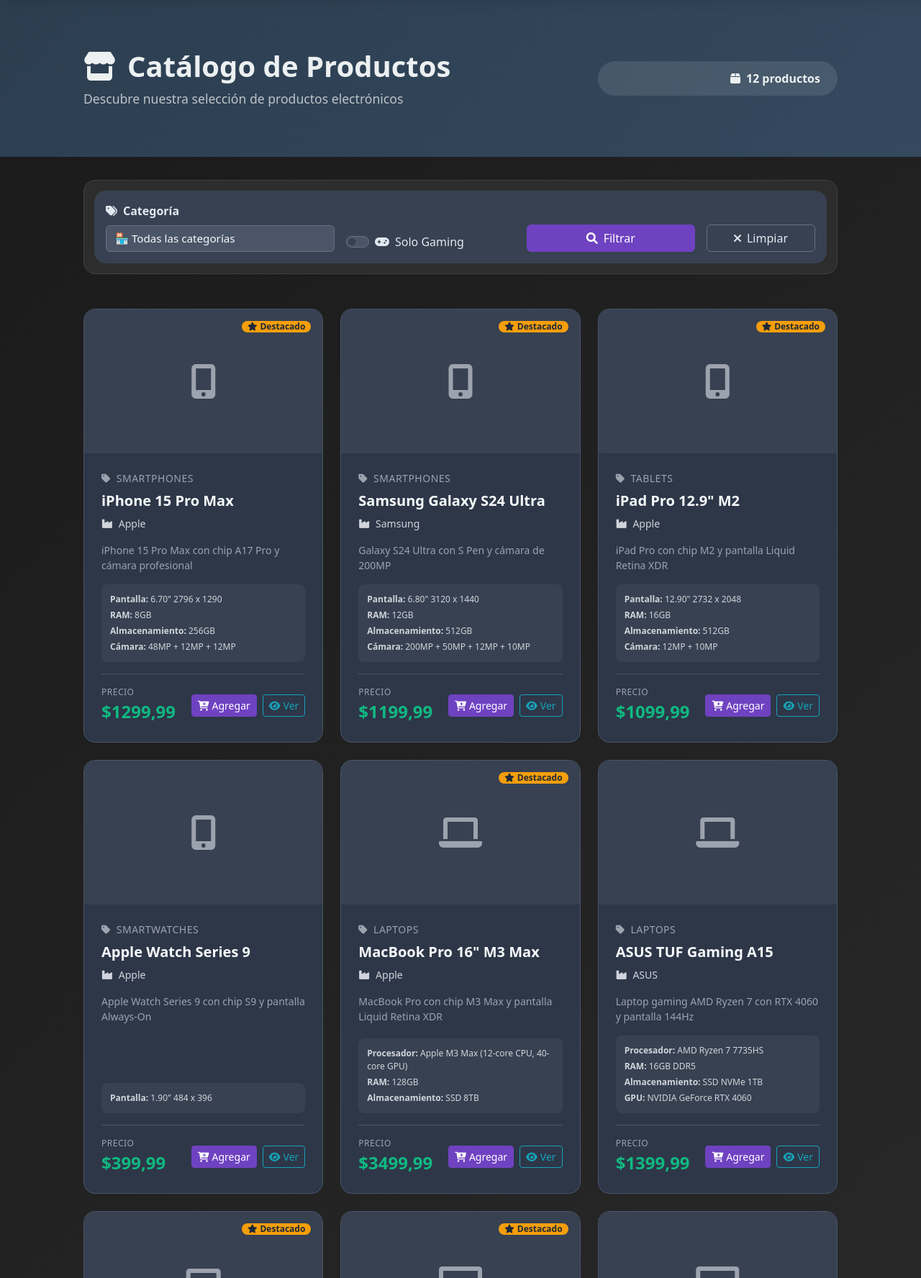
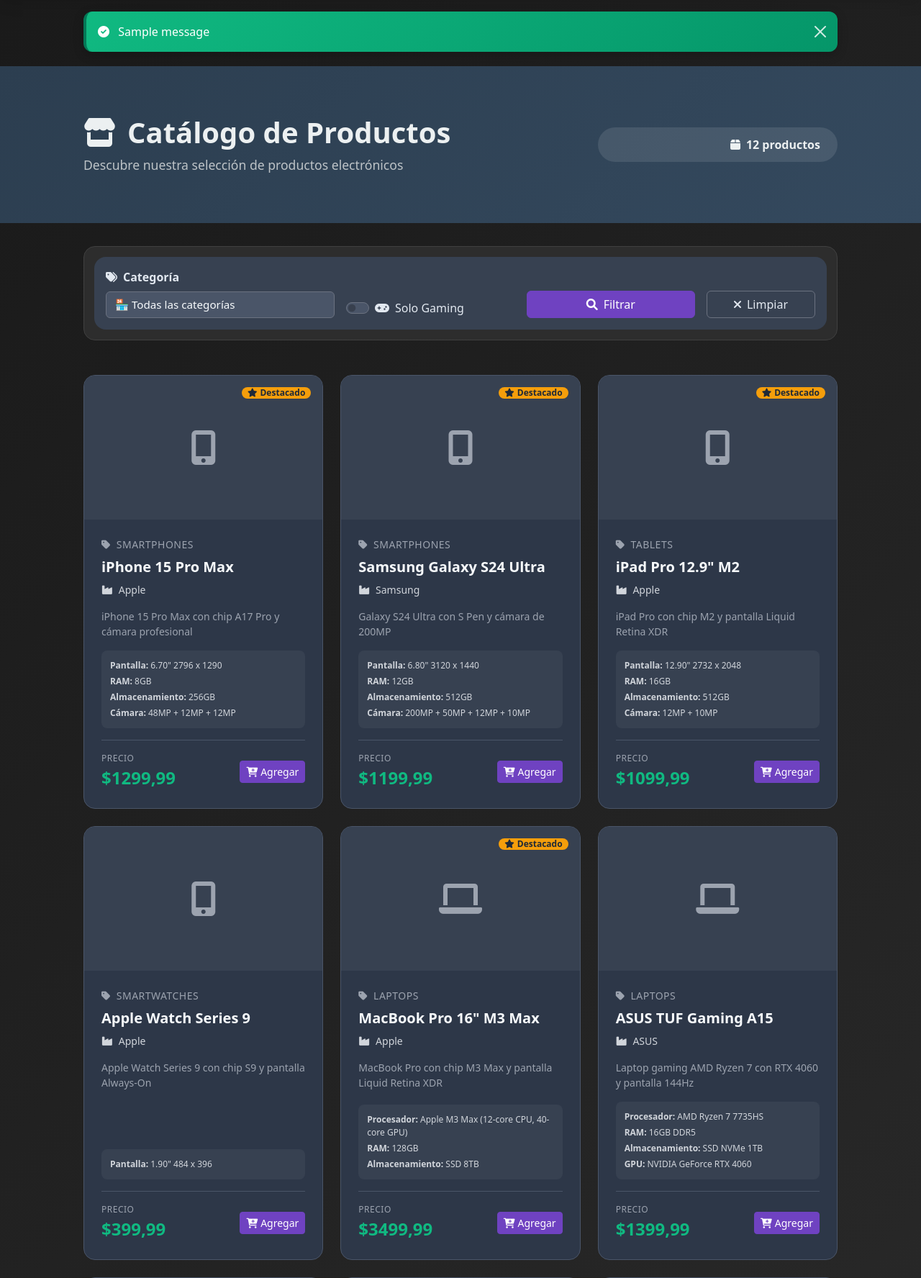
Before and after one commit to NSaldarriagaV/Ctrl-Store, a Django app: page / in a window 1280 px wide. Shown: the part 85-1861 px from the top of the page at 72% size. Run offline with Django 5.2, Linux system fonts and the light colour scheme; data comes from the database, SQL or seed files in the repository; tables that the repository leaves empty hold one stand-in row (values such as "Sample post"); one stand-in notice (Sample message) is shown; parts of the project's set-up code (start-up, migrations or seed data) failed here and were passed over.

Commit message:
feat: Notificaciones de carrito y mejoras de UX
- Implementar notificaciones al agregar productos al carrito
- Hacer funcional el botón 'Agregar' en tarjetas del catálogo
- Eliminar botón 'Ver' redundante
- Aplicar tema oscuro a notificaciones

```diff
--- a/templates/catalog/product-list.html
+++ b/templates/catalog/product-list.html
@@ -3,6 +3,19 @@
 
 {% block content %}
 <div class="catalog-container">
+    <!-- Mensajes de notificación -->
+    {% if messages %}
+        <div class="container mt-3">
+            {% for message in messages %}
+                <div class="alert alert-{{ message.tags }} alert-dismissible fade show" role="alert">
+                    <i class="fas fa-{% if message.tags == 'success' %}check-circle{% elif message.tags == 'error' %}exclamation-triangle{% elif message.tags == 'warning' %}exclamation-circle{% else %}info-circle{% endif %} me-2"></i>
+                    {{ message }}
+                    <button type="button" class="btn-close" data-bs-dismiss="alert" aria-label="Close"></button>
+                </div>
+            {% endfor %}
+        </div>
+    {% endif %}
+
     <!-- Header del Catálogo -->
     <div class="catalog-header">
         <div class="container">
@@ -145,17 +158,19 @@
                                     </div>
                                     <div class="product-actions">
                                         {% if product.is_in_stock %}
-                                            <button class="btn btn-primary btn-sm" onclick="event.stopPropagation();">
-                                                <i class="fas fa-cart-plus me-1"></i>Agregar
-                                            </button>
+                                            <form action="{% url 'cart:add' product.id %}" method="post" style="display:inline;" onclick="event.stopPropagation();">
+                                                {% csrf_token %}
+                                                <input type="hidden" name="next" value="{{ request.get_full_path }}">
+                                                <input type="hidden" name="quantity" value="1">
+                                                <button type="submit" class="btn btn-primary btn-sm">
+                                                    <i class="fas fa-cart-plus me-1"></i>Agregar
+                                                </button>
+                                            </form>
                                         {% else %}
                                             <button class="btn btn-secondary btn-sm" disabled>
                                                 <i class="fas fa-times me-1"></i>Sin stock
                                             </button>
                                         {% endif %}
-                                        <button class="btn btn-outline-info btn-sm" onclick="event.stopPropagation();">
-                                            <i class="fas fa-eye me-1"></i>Ver
-                                        </button>
                                     </div>
                                 </div>
                             </div>
@@ -217,6 +232,47 @@
     background: linear-gradient(135deg, #1a1a1a 0%, #2d2d2d 100%);
     min-height: 100vh;
     color: #ecf0f1;
+}
+
+/* Estilos para notificaciones */
+.alert {
+    border: none !important;
+    border-radius: 0.75rem !important;
+    box-shadow: 0 4px 15px rgba(0,0,0,0.2) !important;
+    margin-bottom: 1rem !important;
+}
+
+.alert-success {
+    background: linear-gradient(135deg, #10b981 0%, #059669 100%) !important;
+    color: white !important;
+    border-left: 4px solid #047857 !important;
+}
+
+.alert-error, .alert-danger {
+    background: linear-gradient(135deg, #ef4444 0%, #dc2626 100%) !important;
+    color: white !important;
+    border-left: 4px solid #b91c1c !important;
+}
+
+.alert-warning {
+    background: linear-gradient(135deg, #f59e0b 0%, #d97706 100%) !important;
+    color: white !important;
+    border-left: 4px solid #b45309 !important;
+}
+
+.alert-info {
+    background: linear-gradient(135deg, #3b82f6 0%, #2563eb 100%) !important;
+    color: white !important;
+    border-left: 4px solid #1d4ed8 !important;
+}
+
+.btn-close {
+    filter: invert(1) !important;
+    opacity: 0.8 !important;
+}
+
+.btn-close:hover {
+    opacity: 1 !important;
 }
 
 .catalog-header {
```
Also changed, not shown: templates/catalog/product-detail.html (+52 -0 lines).
